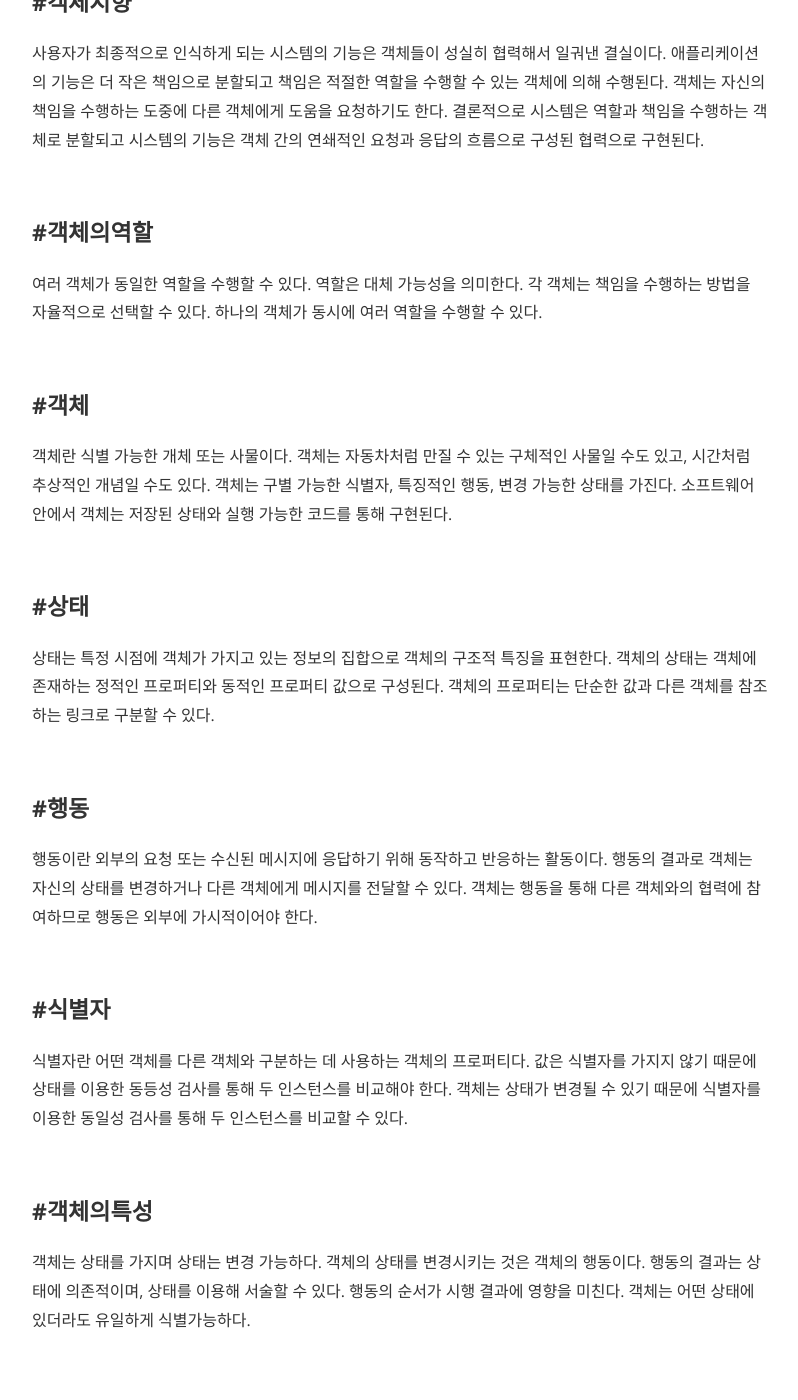
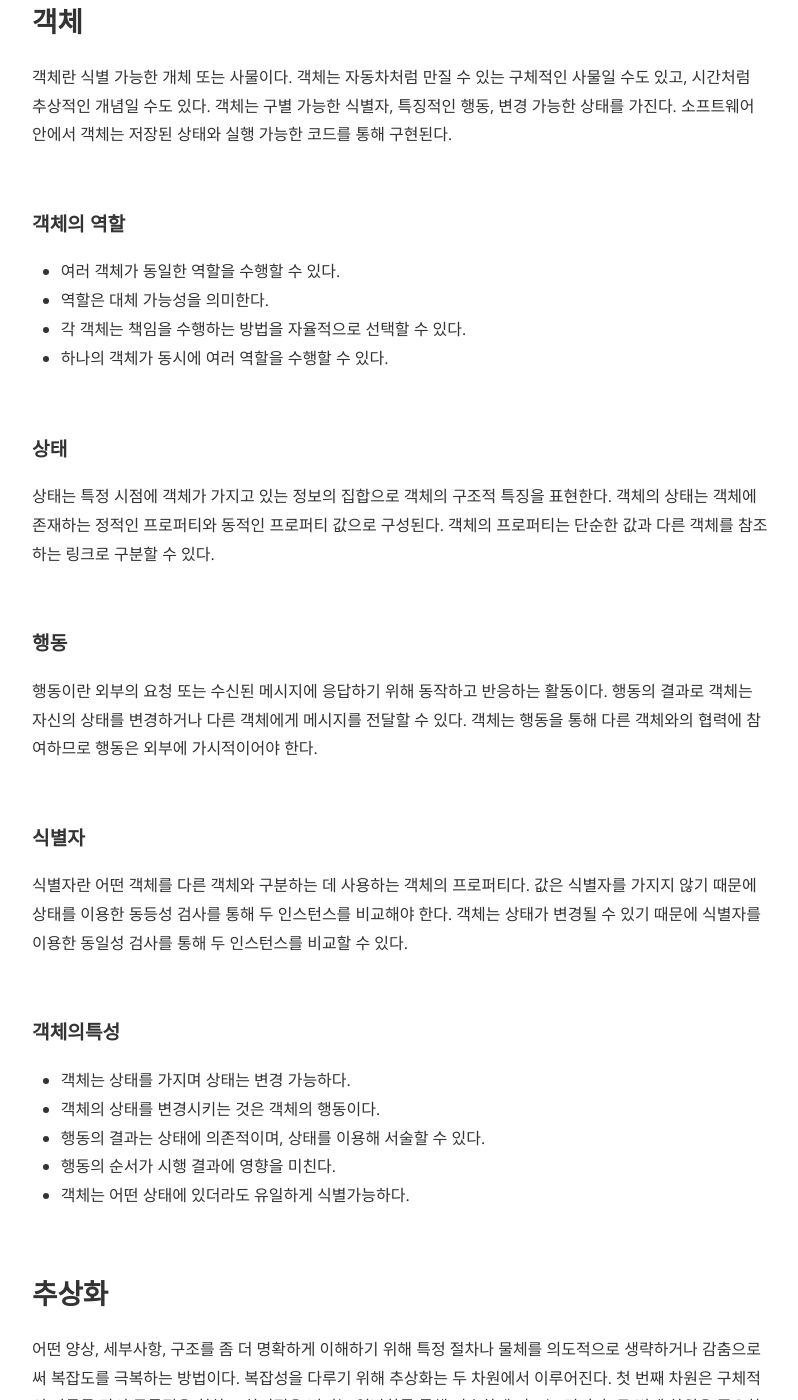
Before and after one commit to underlinee/github.io, a Jekyll site: the page built from _posts/2018-01-25-9788998139766.markdown, in a window 1280 px wide and 1400 px high, scrolled down 538 px. Shown: the whole window, without its empty margins (240-1038 px from the left). Built offline with Jekyll 4.4.1, drawn with Linux system fonts in a browser that asks for light colours; nearby versions of some CDN libraries; comment, search, counter and statistics services are not loaded; some of the changed text lies outside the part shown.

Commit message:
book review

```diff
--- a/_posts/2018-01-25-9788998139766.markdown
+++ b/_posts/2018-01-25-9788998139766.markdown
@@ -6,70 +6,70 @@ categories: Book
 tags:	객체지향의사실과오해 객체설계 조영호
 ---
 
-<a href="http://www.aladin.co.kr/shop/wproduct.aspx?ItemId=60550259&start=slayer">
-  <img class="book" style="width: 30%; height: 30%" src="http://image.aladin.co.kr/product/6055/2/cover/8998139766_1.jpg"/>
-</a>
 
-<br/>
-
-### \#객체지향
+## 객체지향
 사용자가 최종적으로 인식하게 되는 시스템의 기능은 객체들이 성실히 협력해서 일궈낸 결실이다. 애플리케이션의 기능은 더 작은 책임으로 분할되고 책임은 적절한 역할을 수행할 수 있는 객체에 의해 수행된다. 객체는 자신의 책임을 수행하는 도중에 다른 객체에게 도움을 요청하기도 한다. 결론적으로 시스템은 역할과 책임을 수행하는 객체로 분할되고 시스템의 기능은 객체 간의 연쇄적인 요청과 응답의 흐름으로 구성된 협력으로 구현된다.
 
 <br/>
 
-### \#객체의역할
-여러 객체가 동일한 역할을 수행할 수 있다.
-역할은 대체 가능성을 의미한다.
-각 객체는 책임을 수행하는 방법을 자율적으로 선택할 수 있다.
-하나의 객체가 동시에 여러 역할을 수행할 수 있다.
 
-<br/>
-
-### \#객체
+## 객체
 객체란 식별 가능한 개체 또는 사물이다. 객체는 자동차처럼 만질 수 있는 구체적인 사물일 수도 있고, 시간처럼 추상적인 개념일 수도 있다. 객체는 구별 가능한 식별자, 특징적인 행동, 변경 가능한 상태를 가진다. 소프트웨어 안에서 객체는 저장된 상태와 실행 가능한 코드를 통해 구현된다.
 
 <br/>
 
-### \#상태
+#### 객체의 역할
+- 여러 객체가 동일한 역할을 수행할 수 있다.
+- 역할은 대체 가능성을 의미한다.
+- 각 객체는 책임을 수행하는 방법을 자율적으로 선택할 수 있다.
+- 하나의 객체가 동시에 여러 역할을 수행할 수 있다.
+
+<br/>
+
+#### 상태
 상태는 특정 시점에 객체가 가지고 있는 정보의 집합으로 객체의 구조적 특징을 표현한다. 객체의 상태는 객체에 존재하는 정적인 프로퍼티와 동적인 프로퍼티 값으로 구성된다. 객체의 프로퍼티는 단순한 값과 다른 객체를 참조하는 링크로 구분할 수 있다.
 
 <br/>
 
-### \#행동
+#### 행동
 행동이란 외부의 요청 또는 수신된 메시지에 응답하기 위해 동작하고 반응하는 활동이다. 행동의 결과로 객체는 자신의 상태를 변경하거나 다른 객체에게 메시지를 전달할 수 있다. 객체는 행동을 통해 다른 객체와의 협력에 참여하므로 행동은 외부에 가시적이어야 한다.
 
 <br/>
 
-### \#식별자
+#### 식별자
 식별자란 어떤 객체를 다른 객체와 구분하는 데 사용하는 객체의 프로퍼티다. 값은 식별자를 가지지 않기 때문에 상태를 이용한 동등성 검사를 통해 두 인스턴스를 비교해야 한다. 객체는 상태가 변경될 수 있기 때문에 식별자를 이용한 동일성 검사를 통해 두 인스턴스를 비교할 수 있다.
 
 <br/>
 
-### \#객체의특성
-객체는 상태를 가지며 상태는 변경 가능하다.
-객체의 상태를 변경시키는 것은 객체의 행동이다.
-행동의 결과는 상태에 의존적이며, 상태를 이용해 서술할 수 있다.
-행동의 순서가 시행 결과에 영향을 미친다.
-객체는 어떤 상태에 있더라도 유일하게 식별가능하다.
+#### 객체의특성
+- 객체는 상태를 가지며 상태는 변경 가능하다.
+- 객체의 상태를 변경시키는 것은 객체의 행동이다.
+- 행동의 결과는 상태에 의존적이며, 상태를 이용해 서술할 수 있다.
+- 행동의 순서가 시행 결과에 영향을 미친다.
+- 객체는 어떤 상태에 있더라도 유일하게 식별가능하다.
 
 <br/>
 
-### \#추상화
+## 추상화
 어떤 양상, 세부사항, 구조를 좀 더 명확하게 이해하기 위해 특정 절차나 물체를 의도적으로 생략하거나 감춤으로써 복잡도를 극복하는 방법이다. 복잡성을 다루기 위해 추상화는 두 차원에서 이루어진다. 첫 번째 차원은 구체적인 사물들 간의 공통점은 취하고 차이점은 버리는 일반화를 통해 단순하게 만드는 것이다. 두 번째 차원은 중요한 부분을 강조하기 위해 불필요한 세부사항을 제거함으로써 단순하게 만드는 것이다. 모든 경우에 추상화의 목적은 복잡성을 이해하기 쉬운 수준으로 단순화하는 것이라는 점을 기억하라.
 
 <br/>
 
-### \#동적모델과정적모델
+## 동적모델과정적모델
 객체를 생각할 때 우리는 두 가지 모델을 동시에 고려한다는 사실을 알 수 있다. 하나는 객체가 특정 시점에 구체적으로 어떤 상태를 가지느냐다. 이를 객체의 스냅샷이라고 한다. 객체지향 모델링을 위한 표준언어는 UML에서 스냅샷은 객체 다이어그램이라고도 불린다. 스냅샷처럼 실제로 객체가 살아 움직이는 동안 상태가 어떻게 변하고 어떻게 행동하는지를 포작하는 것을 동적모델이라고 한다. 다른 하나는 객체가 가질 수 있는 모든 상태와 모든 행동을 시간에 독립적으로 표현하는 것이다. 일반적으로 이런 모델을 타입 모델이라고 한다. 이 모델은 동적으로 변하는 객체의 상태가 아니라 객체가 속한 타입의 정적인 모습을 표현하기 때문에 정적 모델이라고도 한다.
 
 <br/>
 
-### \#객체설계
+## 객체설계
 올바른 객체를 설계하기 위해서는 먼저 견고하고 깔끔한 협력을 설계해야 한다. 협력을 설계한다는 것은 설계에 참여하는 객체들이 주고받을 요청과 응답의 흐름을 결정한다는 것을 의미한다. 이렇게 결정된 요청과 응답의 흐름은 객체가 협력에 참여하기 위해 수행될 책임이 된다.  일단 객체에게 책임을 할당하고 나면 책임은 객체가 외부에 제공하게 될 행동이 된다. 협력이라는 문맥에서 객체가 수행하게 될 적절한 책임, 즉 행동을 결정한 후에 그 행동을 수행하는 데 필요한 데이터를 고민해야 한다. 그리고 객체가 협력에 참여하기 위해 필요한 데이터와 행동이 어느 정도 결정된 후에 클래스의 구현 방법을 결정해야 한다. 결론적으로 객체 설계의 핵심은 객체를 두 개의 분리된 요소로 분할해 설계하는 것이다. 그것은 바로 외부에 공개되는 인터페이스와 내부에 감춰지는 구현이다. 일반적으로 외부와 내부를 나누기 위한 객체 설계 방법을 캡슐화라고 한다. 캡슐화는 객체의 자율성을 보존하기 위해 구현을 외부로부터 감추는 것을 말한다.
 
 <br/>
 
-### \#다형성
+## 다형성
 일단 메시지와 메서드의 차이와 관계를 이해하고 나면 객체지향의 핵심 개념인 다형성을 쉽게 이해할 수 있다. 다형성이란 서로 다른 유형의 객체가 동일한 메시지에 대해 서로 다르게 반응하는 것을 의미한다. 좀 더 구체적으로 말해 서로 다른 타입에 속하는 객체들이 동일한 메시지를 수신할 경우 서로 다른 메서드를 이용해 메시지를 처리할 수 있는 메커니즘을 가리킨다.
 
 <br/>
+
+<a href="http://www.aladin.co.kr/shop/wproduct.aspx?ItemId=60550259&start=slayer">
+  <img class="book" style="width: 30%; height: 30%" src="http://image.aladin.co.kr/product/6055/2/cover/8998139766_1.jpg"/>
+</a>
```
Also changed, not shown: _posts/2018-02-07-9788992939102.markdown (+9 -11 lines), _posts/2018-02-08-9788992939102.markdown (+14 -16 lines), _posts/2018-02-09-9788992939102.markdown (+13 -14 lines).
